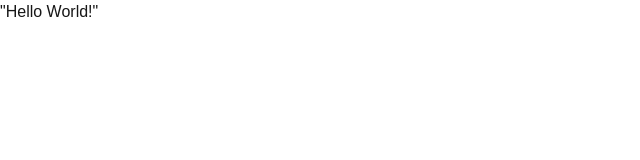
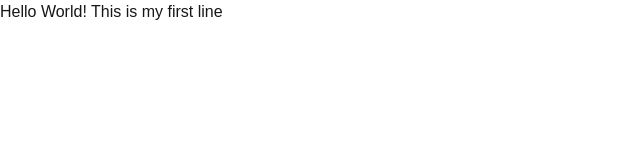
Before and after one commit to shreyakalakonda/pastebin-lite, a Next.js app: page / in a window 1280 px wide. Shown: the top 160 px of the page, without its empty margins (0-640 px from the left). Built offline with nearby package versions, Linux system fonts and the light colour scheme.

Commit message:
Line change

```diff
--- a/app/page.tsx
+++ b/app/page.tsx
@@ -1,9 +1,8 @@
-import Image from "next/image";
 
 export default function Home() {
   return (
     <div>
-      "Hello World!"
+      Hello World! This is my first line
     </div>
   );
 }
```
